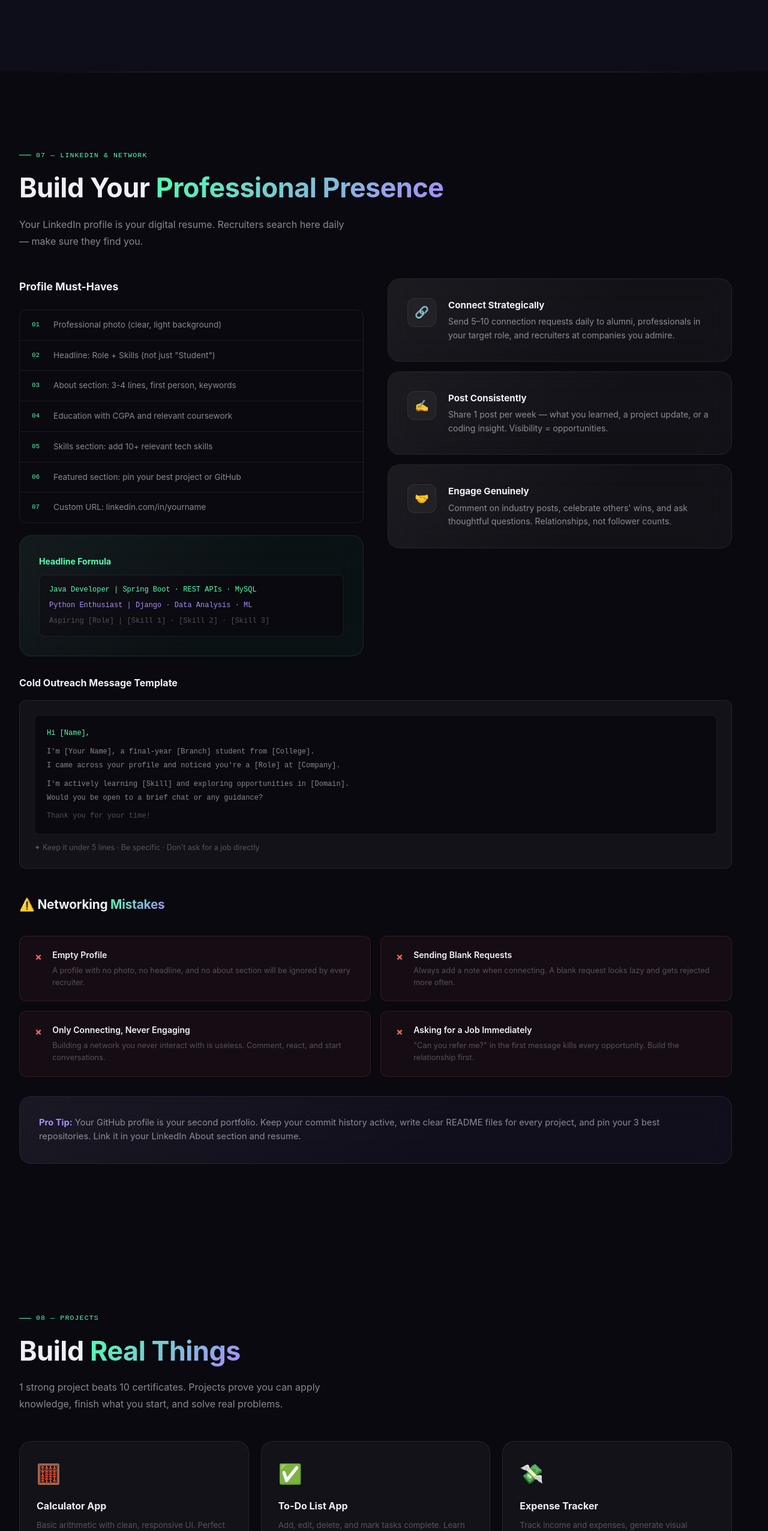
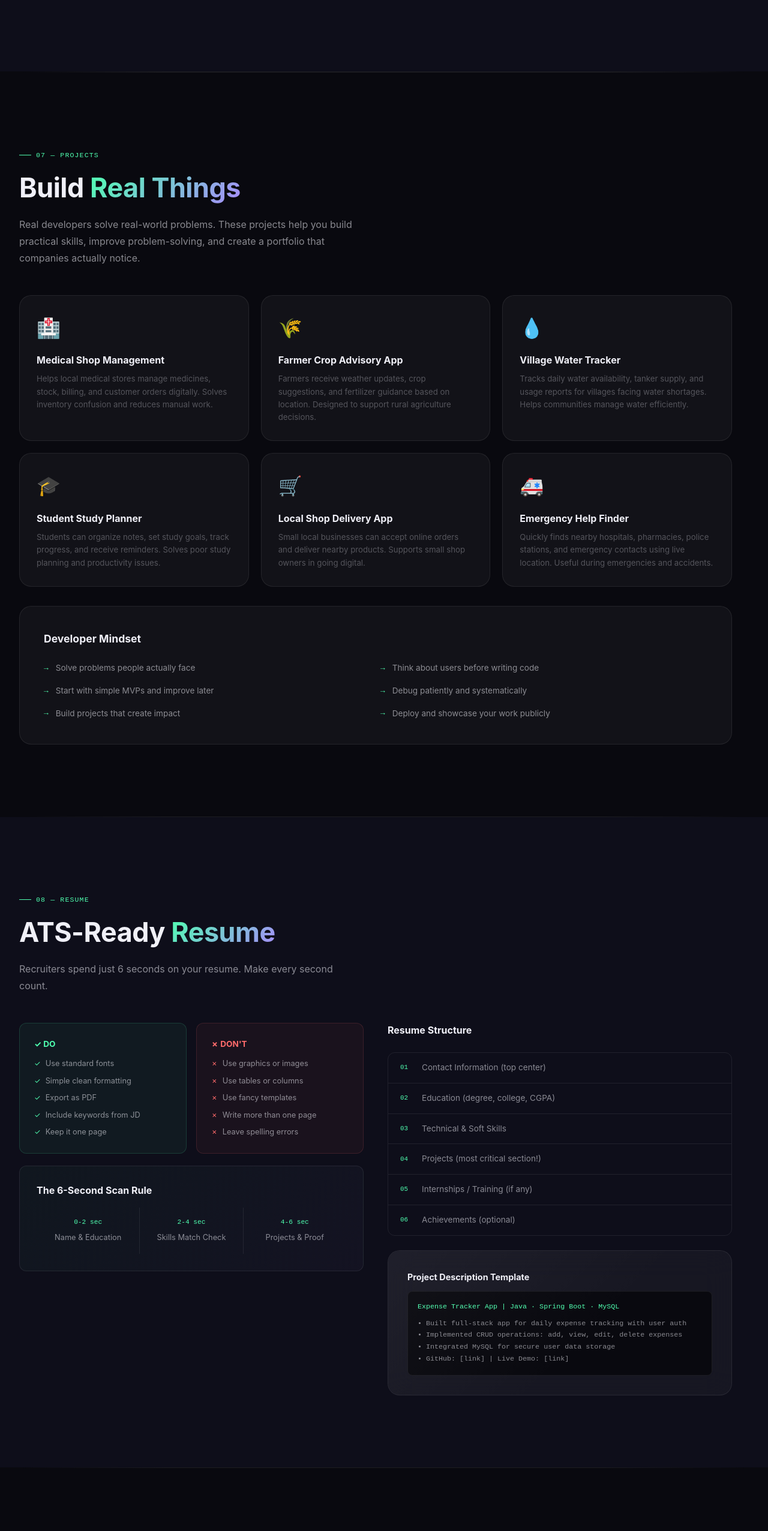
Before and after one commit to Rushikesh31apk/IT_LaunchPad, a plain HTML site: page index.html in a window 1280 px wide. Shown: the part 7608-10160 px from the top of the page at 60% size. Drawn offline with Linux system fonts and the light colour scheme.

Commit message:
Final Commit

```diff
--- a/index.html
+++ b/index.html
@@ -2259,10 +2259,145 @@ section {
 <div class="section-divider"></div>
 <div class="section-divider"></div>
 
+
+
+<!-- ─── PROJECTS ─── -->
+<section id="projects">
+  <div class="container">
+    <div class="section-label reveal">07 — Projects</div>
+    <h2 class="section-title reveal reveal-delay-1">Build <span class="accent">Real Things</span></h2>
+    <p class="section-body reveal reveal-delay-2">
+      Real developers solve real-world problems. These projects help you build practical skills,
+      improve problem-solving, and create a portfolio that companies actually notice.
+    </p>
+
+    <div class="projects-grid">
+
+      <div class="project-card reveal reveal-delay-1">
+        <span class="project-icon">🏥</span>
+        <h4>Medical Shop Management</h4>
+        <p>
+          Helps local medical stores manage medicines, stock, billing, and customer orders digitally.
+          Solves inventory confusion and reduces manual work.
+        </p>
+      </div>
+
+      <div class="project-card reveal reveal-delay-2">
+        <span class="project-icon">🌾</span>
+        <h4>Farmer Crop Advisory App</h4>
+        <p>
+          Farmers receive weather updates, crop suggestions, and fertilizer guidance based on location.
+          Designed to support rural agriculture decisions.
+        </p>
+      </div>
+
+      <div class="project-card reveal reveal-delay-3">
+        <span class="project-icon">💧</span>
+        <h4>Village Water Tracker</h4>
+        <p>
+          Tracks daily water availability, tanker supply, and usage reports for villages facing water shortages.
+          Helps communities manage water efficiently.
+        </p>
+      </div>
+
+      <div class="project-card reveal reveal-delay-1">
+        <span class="project-icon">🎓</span>
+        <h4>Student Study Planner</h4>
+        <p>
+          Students can organize notes, set study goals, track progress, and receive reminders.
+          Solves poor study planning and productivity issues.
+        </p>
+      </div>
+
+      <div class="project-card reveal reveal-delay-2">
+        <span class="project-icon">🛒</span>
+        <h4>Local Shop Delivery App</h4>
+        <p>
+          Small local businesses can accept online orders and deliver nearby products.
+          Supports small shop owners in going digital.
+        </p>
+      </div>
+
+      <div class="project-card reveal reveal-delay-3">
+        <span class="project-icon">🚑</span>
+        <h4>Emergency Help Finder</h4>
+        <p>
+          Quickly finds nearby hospitals, pharmacies, police stations, and emergency contacts using live location.
+          Useful during emergencies and accidents.
+        </p>
+      </div>
+
+    </div>
+
+    <div class="dev-mindset reveal" style="margin-top: 32px;">
+      <h3>Developer Mindset</h3>
+
+      <div class="mindset-item">Solve problems people actually face</div>
+      <div class="mindset-item">Think about users before writing code</div>
+      <div class="mindset-item">Start with simple MVPs and improve later</div>
+      <div class="mindset-item">Debug patiently and systematically</div>
+      <div class="mindset-item">Build projects that create impact</div>
+      <div class="mindset-item">Deploy and showcase your work publicly</div>
+    </div>
+  </div>
+</section>
+
+<div class="section-divider"></div>
+
+<!-- ─── RESUME ─── -->
+<section id="resume">
+  <div class="container">
+    <div class="section-label reveal">08 — Resume</div>
+    <h2 class="section-title reveal reveal-delay-1">ATS-Ready <span class="accent">Resume</span></h2>
+    <p class="section-body reveal reveal-delay-2">Recruiters spend just 6 seconds on your resume. Make every second count.</p>
+
+    <div class="resume-layout">
+      <div>
+        <div class="dos-donts reveal reveal-delay-1">
+          <div class="do-card"><h4>✓ DO</h4><ul><li>Use standard fonts</li><li>Simple clean formatting</li><li>Export as PDF</li><li>Include keywords from JD</li><li>Keep it one page</li></ul></div>
+          <div class="dont-card"><h4>✗ DON'T</h4><ul><li>Use graphics or images</li><li>Use tables or columns</li><li>Use fancy templates</li><li>Write more than one page</li><li>Leave spelling errors</li></ul></div>
+        </div>
+        <div class="six-second reveal reveal-delay-2" style="margin-top: 20px;">
+          <h4>The 6-Second Scan Rule</h4>
+          <div class="scan-steps">
+            <div class="scan-step"><span class="scan-time">0-2 sec</span><p>Name & Education</p></div>
+            <div class="scan-step"><span class="scan-time">2-4 sec</span><p>Skills Match Check</p></div>
+            <div class="scan-step"><span class="scan-time">4-6 sec</span><p>Projects & Proof</p></div>
+          </div>
+        </div>
+      </div>
+
+      <div>
+        <h3 style="font-size: 1rem; font-weight: 700; color: var(--text-primary); margin-bottom: 8px;" class="reveal">Resume Structure</h3>
+        <ul class="structure-list reveal reveal-delay-1">
+          <li><span class="num">01</span> Contact Information (top center)</li>
+          <li><span class="num">02</span> Education (degree, college, CGPA)</li>
+          <li><span class="num">03</span> Technical & Soft Skills</li>
+          <li><span class="num">04</span> Projects (most critical section!)</li>
+          <li><span class="num">05</span> Internships / Training (if any)</li>
+          <li><span class="num">06</span> Achievements (optional)</li>
+        </ul>
+
+        <div class="glass-card reveal reveal-delay-2" style="margin-top: 24px;">
+          <h4 style="font-size: 0.9rem; font-weight: 700; color: var(--text-primary); margin-bottom: 12px;">Project Description Template</h4>
+          <div style="background: var(--ink); border-radius: 8px; padding: 16px; font-family: 'Courier New', Consolas, monospace; font-size: 0.73rem; color: var(--text-secondary); line-height: 1.7; border: 1px solid var(--glass-border);">
+            <div style="color: var(--neon);">Expense Tracker App | Java · Spring Boot · MySQL</div>
+            <div style="margin-top: 8px;">• Built full-stack app for daily expense tracking with user auth</div>
+            <div>• Implemented CRUD operations: add, view, edit, delete expenses</div>
+            <div>• Integrated MySQL for secure user data storage</div>
+            <div>• GitHub: [link] | Live Demo: [link]</div>
+          </div>
+        </div>
+      </div>
+    </div>
+  </div>
+</section>
+
+<div class="section-divider"></div>
 <!-- ─── LINKEDIN & NETWORK ─── -->
 <section id="linkedin">
   <div class="container">
-    <div class="section-label reveal">07 — LinkedIn & Network</div>
+    <div class="section-label reveal">09 — LinkedIn & Network</div>
     <h2 class="section-title reveal reveal-delay-1">Build Your <span class="accent">Professional Presence</span></h2>
     <p class="section-body reveal reveal-delay-2">Your LinkedIn profile is your digital resume. Recruiters search here daily — make sure they find you.</p>
 
@@ -2355,86 +2490,6 @@ section {
   </div>
 </section>
 
-<!-- ─── PROJECTS ─── -->
-<section id="projects">
-  <div class="container">
-    <div class="section-label reveal">08 — Projects</div>
-    <h2 class="section-title reveal reveal-delay-1">Build <span class="accent">Real Things</span></h2>
-    <p class="section-body reveal reveal-delay-2">1 strong project beats 10 certificates. Projects prove you can apply knowledge, finish what you start, and solve real problems.</p>
-
-    <div class="projects-grid">
-      <div class="project-card reveal reveal-delay-1"><span class="project-icon">🧮</span><h4>Calculator App</h4><p>Basic arithmetic with clean, responsive UI. Perfect for learning state management.</p></div>
-      <div class="project-card reveal reveal-delay-2"><span class="project-icon">✅</span><h4>To-Do List App</h4><p>Add, edit, delete, and mark tasks complete. Learn CRUD operations fundamentals.</p></div>
-      <div class="project-card reveal reveal-delay-3"><span class="project-icon">💸</span><h4>Expense Tracker</h4><p>Track income and expenses, generate visual reports. Database + charts practice.</p></div>
-      <div class="project-card reveal reveal-delay-1"><span class="project-icon">🌤️</span><h4>Weather App</h4><p>Fetch live weather using a public API. Learn REST API integration and JSON handling.</p></div>
-      <div class="project-card reveal reveal-delay-2"><span class="project-icon">🍽️</span><h4>Recipe Finder</h4><p>Search and display recipes with images. Practice API calls + beautiful UI design.</p></div>
-      <div class="project-card reveal reveal-delay-3"><span class="project-icon">📚</span><h4>Library System</h4><p>Manage books, members, and borrowing. Full CRUD with authentication layers.</p></div>
-    </div>
-
-    <div class="dev-mindset reveal" style="margin-top: 32px;">
-      <h3>Developer Mindset</h3>
-      <div class="mindset-item">Break problems into small steps</div>
-      <div class="mindset-item">Google is your best friend — always</div>
-      <div class="mindset-item">Learn to debug systematically</div>
-      <div class="mindset-item">Start simple, then improve</div>
-      <div class="mindset-item">Deploy everything publicly</div>
-      <div class="mindset-item">Don't build random things — solve real needs</div>
-    </div>
-  </div>
-</section>
-
-<div class="section-divider"></div>
-
-<!-- ─── RESUME ─── -->
-<section id="resume">
-  <div class="container">
-    <div class="section-label reveal">09 — Resume</div>
-    <h2 class="section-title reveal reveal-delay-1">ATS-Ready <span class="accent">Resume</span></h2>
-    <p class="section-body reveal reveal-delay-2">Recruiters spend just 6 seconds on your resume. Make every second count.</p>
-
-    <div class="resume-layout">
-      <div>
-        <div class="dos-donts reveal reveal-delay-1">
-          <div class="do-card"><h4>✓ DO</h4><ul><li>Use standard fonts</li><li>Simple clean formatting</li><li>Export as PDF</li><li>Include keywords from JD</li><li>Keep it one page</li></ul></div>
-          <div class="dont-card"><h4>✗ DON'T</h4><ul><li>Use graphics or images</li><li>Use tables or columns</li><li>Use fancy templates</li><li>Write more than one page</li><li>Leave spelling errors</li></ul></div>
-        </div>
-        <div class="six-second reveal reveal-delay-2" style="margin-top: 20px;">
-          <h4>The 6-Second Scan Rule</h4>
-          <div class="scan-steps">
-            <div class="scan-step"><span class="scan-time">0-2 sec</span><p>Name & Education</p></div>
-            <div class="scan-step"><span class="scan-time">2-4 sec</span><p>Skills Match Check</p></div>
-            <div class="scan-step"><span class="scan-time">4-6 sec</span><p>Projects & Proof</p></div>
-          </div>
-        </div>
-      </div>
-
-      <div>
-        <h3 style="font-size: 1rem; font-weight: 700; color: var(--text-primary); margin-bottom: 8px;" class="reveal">Resume Structure</h3>
-        <ul class="structure-list reveal reveal-delay-1">
-          <li><span class="num">01</span> Contact Information (top center)</li>
-          <li><span class="num">02</span> Education (degree, college, CGPA)</li>
-          <li><span class="num">03</span> Technical & Soft Skills</li>
-          <li><span class="num">04</span> Projects (most critical section!)</li>
-          <li><span class="num">05</span> Internships / Training (if any)</li>
-          <li><span class="num">06</span> Achievements (optional)</li>
-        </ul>
-
-        <div class="glass-card reveal reveal-delay-2" style="margin-top: 24px;">
-          <h4 style="font-size: 0.9rem; font-weight: 700; color: var(--text-primary); margin-bottom: 12px;">Project Description Template</h4>
-          <div style="background: var(--ink); border-radius: 8px; padding: 16px; font-family: 'Courier New', Consolas, monospace; font-size: 0.73rem; color: var(--text-secondary); line-height: 1.7; border: 1px solid var(--glass-border);">
-            <div style="color: var(--neon);">Expense Tracker App | Java · Spring Boot · MySQL</div>
-            <div style="margin-top: 8px;">• Built full-stack app for daily expense tracking with user auth</div>
-            <div>• Implemented CRUD operations: add, view, edit, delete expenses</div>
-            <div>• Integrated MySQL for secure user data storage</div>
-            <div>• GitHub: [link] | Live Demo: [link]</div>
-          </div>
-        </div>
-      </div>
-    </div>
-  </div>
-</section>
-
-<div class="section-divider"></div>
 
 <!-- ─── JOB SEARCH ─── -->
 <section id="jobs">
```
